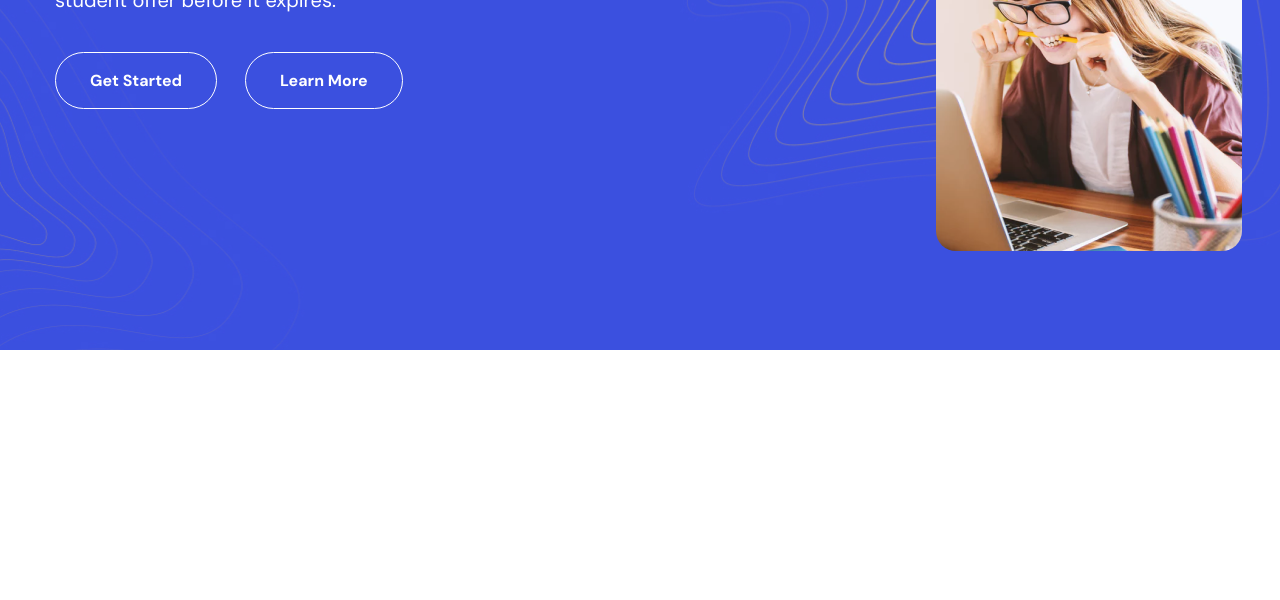
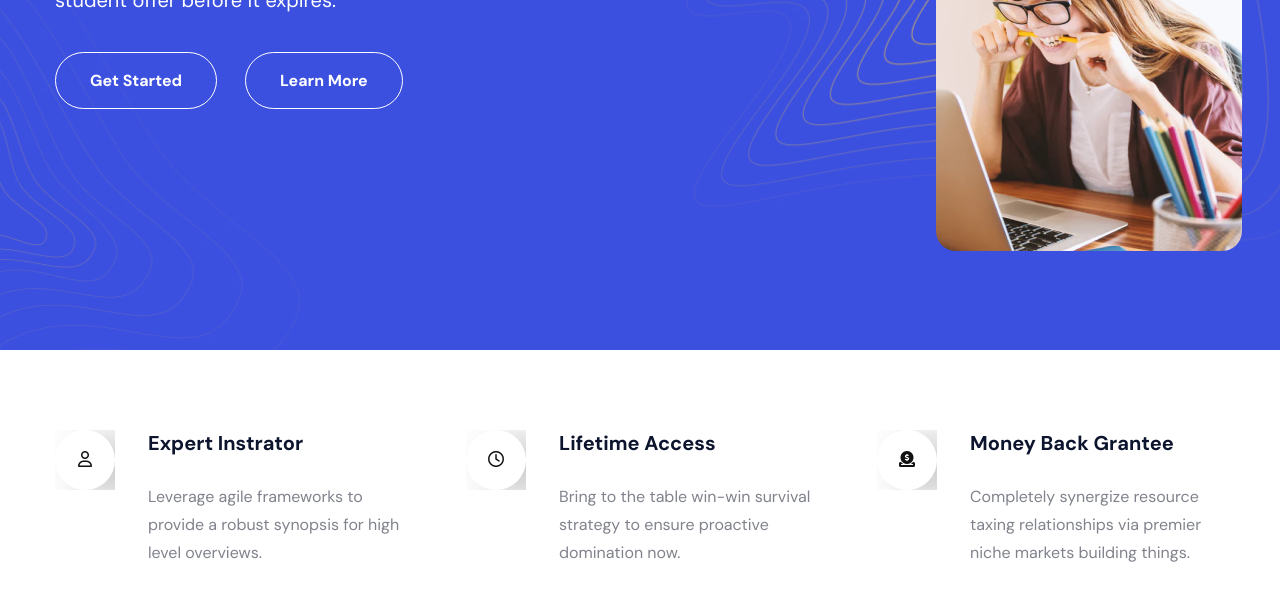
Before and after one commit to ajoy-code-dreamer/edulab-figma, a plain HTML site: page index.html in a window 1280 px wide. Shown: the part 546-1146 px from the top of the page. Before the commit the page ends 896 px from the top, so only its background shows below. Drawn offline with Linux system fonts and the light colour scheme.

Commit message:
service section design done

```diff
--- a/css/style.css
+++ b/css/style.css
@@ -133,7 +133,7 @@ nav {
 }
 /* ============ navbar css end here ============== */
 
-/* ============= section start here ============== */
+/* ============= banner section start here ============== */
 #banner {
   background: url(../images/banner_bg.jpg) no-repeat center;
   background-size: cover;
@@ -159,13 +159,13 @@ nav {
   line-height: 32px;
   padding-bottom: 36px;
 }
-.banner_btn_wrapper{
+.banner_btn_wrapper {
   display: flex;
   flex-wrap: wrap;
   align-items: center;
   gap: 28px;
 }
-.banner_btn{
+.banner_btn {
   padding: 17px 34px;
   border-radius: 29px;
   -webkit-border-radius: 29px;
@@ -173,10 +173,10 @@ nav {
   -ms-border-radius: 29px;
   -o-border-radius: 29px;
 }
-.banner_images_part_wrapper{
+.banner_images_part_wrapper {
   position: relative;
 }
-.banner_img_1{
+.banner_img_1 {
   max-width: 539px;
   max-height: 359px;
   overflow: hidden;
@@ -188,7 +188,7 @@ nav {
   -ms-border-radius: 20px;
   -o-border-radius: 20px;
 }
-.banner_img_2{
+.banner_img_2 {
   max-width: 306px;
   max-height: 315px;
   overflow: hidden;
@@ -203,7 +203,60 @@ nav {
   top: 298px;
   right: -100px;
 }
-/* ============= section end here ============== */
+/* ============= banner section end here ============== */
+
+/* ============= service section start here ============== */
+#service {
+  padding: 80px 0 73px 0;
+}
+.service_items_wrapper_main {
+  display: flex;
+  justify-content: space-between;
+  align-items: center;
+  gap: 36px;
+}
+.service_item_wrapper {
+  width: 348px;
+  display: flex;
+  column-gap: 33px;
+}
+.service_icon {
+  width: 60px;
+  height: 60px;
+  flex-shrink: 0;
+  overflow: hidden;
+}
+.service_icon_inner {
+  width: 100%;
+  height: 100%;
+  border-radius: 50%;
+  -webkit-border-radius: 50%;
+  -moz-border-radius: 50%;
+  -ms-border-radius: 50%;
+  -o-border-radius: 50%;
+  box-shadow: 24px 7px 44px -4px rgba(0, 0, 0, 0.34);
+  -webkit-box-shadow: 24px 7px 44px -4px rgba(0, 0, 0, 0.34);
+  -moz-box-shadow: 24px 7px 44px -4px rgba(0, 0, 0, 0.34);
+  color: var(--primary-bg-clr);
+  text-align: center;
+  line-height: 60px;
+  font-size: 16px;
+}
+.service_item_heading {
+  color: var(--primary-text-clr);
+  font-size: 20px;
+  font-weight: bold;
+  line-height: normal;
+  margin-bottom: 27px;
+}
+.service_item_details {
+  color: var(--secondary-text-clr);
+  font-size: 16px;
+  font-weight: 400;
+  line-height: 28px;
+}
+
+/* ============= service section end here ============== */
 
 /* ============= section start here ============== */
 /* ============= section end here ============== */
@@ -225,6 +278,3 @@ nav {
 
 /* ============= section start here ============== */
 /* ============= section end here ============== */
-
-/* ============= section start here ============== */
-/* ============= section end here ============== */
--- a/index.html
+++ b/index.html
@@ -9,6 +9,13 @@
     <link
       href="https://fonts.googleapis.com/css2?family=DM+Sans:ital,opsz,wght@0,9..40,100..1000;1,9..40,100..1000&display=swap"
       rel="stylesheet"
+    />
+    <link
+      rel="stylesheet"
+      href="https://cdnjs.cloudflare.com/ajax/libs/font-awesome/6.6.0/css/all.min.css"
+      integrity="sha512-Kc323vGBEqzTmouAECnVceyQqyqdsSiqLQISBL29aUW4U/M7pSPA/gEUZQqv1cwx4OnYxTxve5UMg5GT6L4JJg=="
+      crossorigin="anonymous"
+      referrerpolicy="no-referrer"
     />
     <link rel="stylesheet" href="./css/style.css" />
   </head>
@@ -34,8 +41,13 @@
       <div class="container">
         <div class="banner_section_wrapper">
           <div class="banner_content_part_wrapper">
-            <h1 class="banner_heading">Transform your life through education</h1>
-            <h5 class="banner_sub_heading">Courses start at $13.99. Get your new-student offer before it expires.</h5>
+            <h1 class="banner_heading">
+              Transform your life through education
+            </h1>
+            <h5 class="banner_sub_heading">
+              Courses start at $13.99. Get your new-student offer before it
+              expires.
+            </h5>
             <div class="banner_btn_wrapper">
               <a href="#" class="banner_btn common_btn">Get Started</a>
               <a href="#" class="banner_btn common_btn">Learn More</a>
@@ -44,12 +56,12 @@
           <div class="banner_images_part_wrapper">
             <div class="banner_img_1">
               <picture>
-                <img src="./images/banner_img_1.png" alt="banner_img_1">
+                <img src="./images/banner_img_1.png" alt="banner_img_1" />
               </picture>
             </div>
             <div class="banner_img_2">
               <picture>
-                <img src="./images/banner_img_2.png" alt="banner_img_1">
+                <img src="./images/banner_img_2.png" alt="banner_img_1" />
               </picture>
             </div>
           </div>
@@ -58,8 +70,54 @@
     </section>
     <!-- ============ banner section end here =================     -->
 
-    <!-- ============ navbar start here =================     -->
-    <!-- ============ navbar end here =================     -->
+    <!-- ============ service section start here =================     -->
+    <section id="service">
+      <div class="container">
+        <div class="service_items_wrapper_main">
+          <div class="service_item_wrapper">
+            <div class="service_icon">
+              <div class="service_icon_inner">
+                <i class="fa-regular fa-user"></i>
+              </div>
+            </div>
+            <div class="service_content">
+              <h4 class="service_item_heading">Expert Instrator</h4>
+              <p class="service_item_details">
+                Leverage agile frameworks to provide a robust synopsis for high
+                level overviews.
+              </p>
+            </div>
+          </div>
+          <div class="service_item_wrapper">
+            <div class="service_icon">
+              <div class="service_icon_inner">
+                <i class="fa-regular fa-clock"></i>
+              </div>
+            </div>
+            <div class="service_content">
+              <h4 class="service_item_heading">Lifetime Access</h4>
+              <p class="service_item_details">
+                Bring to the table win-win survival strategy to ensure proactive domination now.
+              </p>
+            </div>
+          </div>
+          <div class="service_item_wrapper">
+            <div class="service_icon">
+              <div class="service_icon_inner">
+                <i class="fa-solid fa-circle-dollar-to-slot"></i>
+              </div>
+            </div>
+            <div class="service_content">
+              <h4 class="service_item_heading">Money Back Grantee</h4>
+              <p class="service_item_details">
+                Completely synergize resource taxing relationships via premier niche markets building things.
+              </p>
+            </div>
+          </div>
+        </div>
+      </div>
+    </section>
+    <!-- ============ service section end here =================     -->
 
     <!-- ============ navbar start here =================     -->
     <!-- ============ navbar end here =================     -->
```
